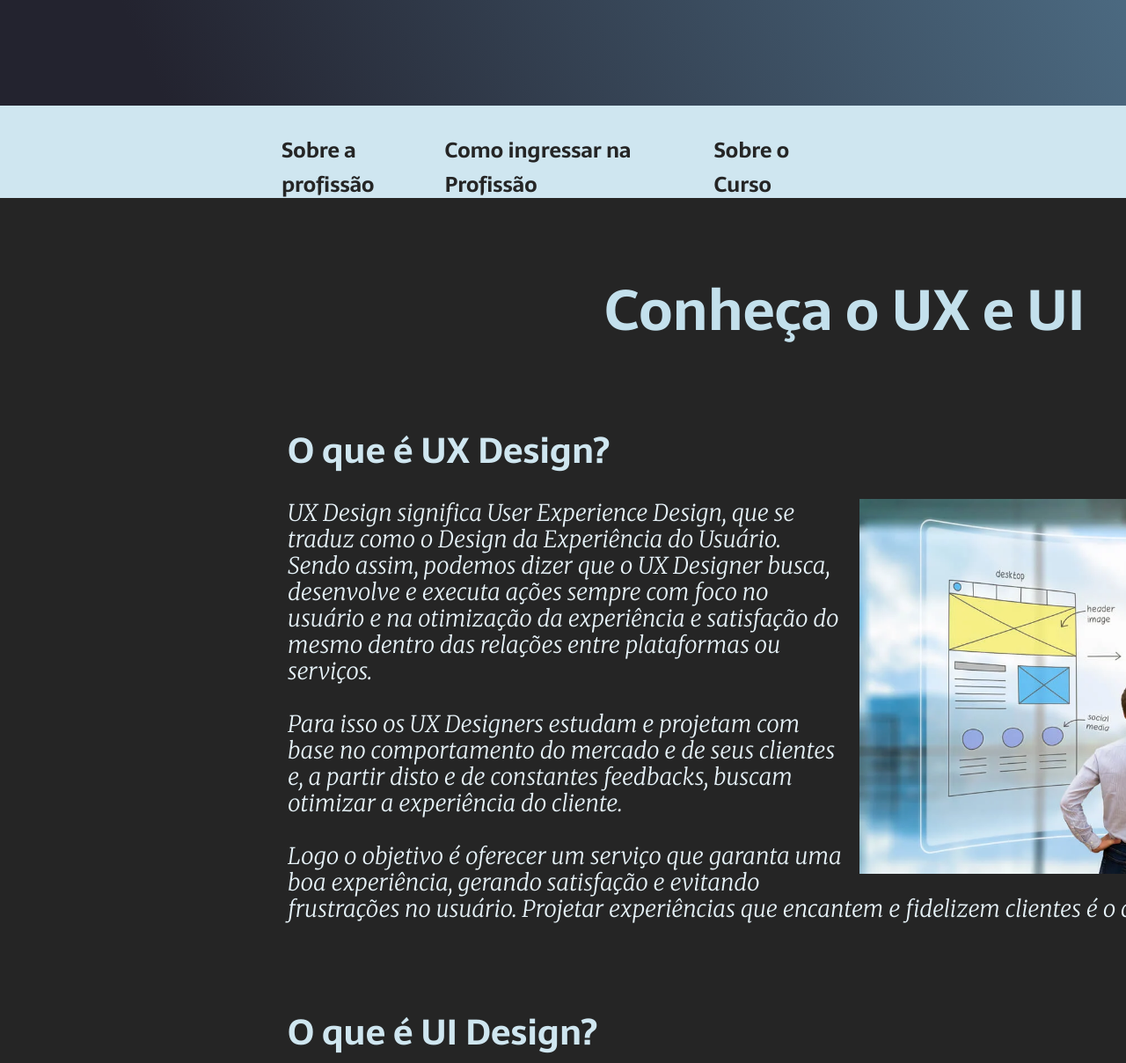
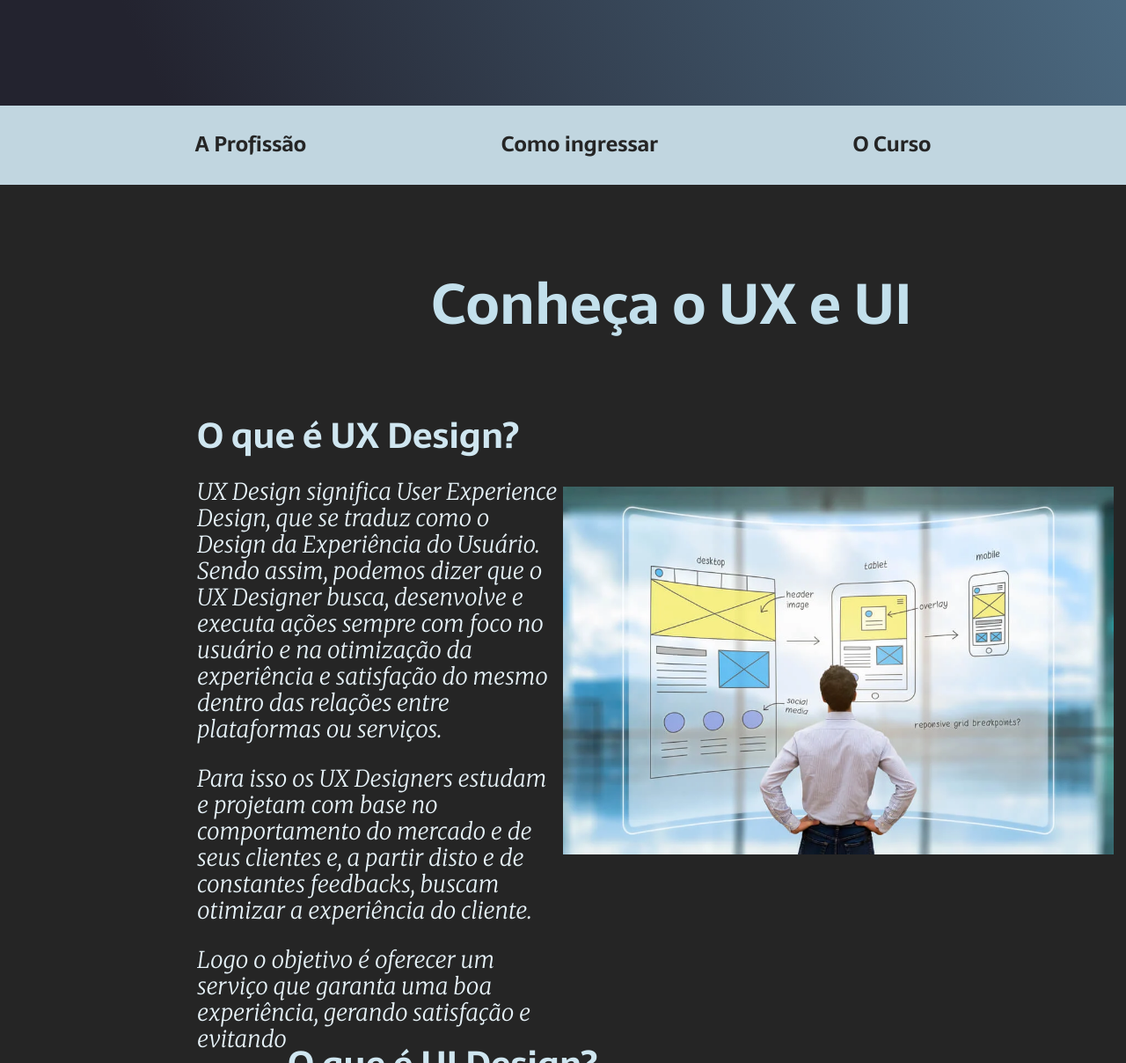
Before and after one commit to IgorLGomes/LandingPage, a plain HTML site: page index.html in a window 1280 px wide. Shown: the part 860-2068 px from the top of the page at 88% size. Drawn offline with Linux system fonts and the light colour scheme.

Commit message:
Add files via upload

```diff
--- a/index.html
+++ b/index.html
@@ -16,29 +16,33 @@
     </header>
 
     <nav>
-      <ul>
-        <a href="#discover" class="nav-profession">Sobre a profissão</a>
-        <a href="#labor"class="nav-join">Como ingressar na Profissão</a>
-        <a href="#career" class="nav-course">Sobre o Curso</a>
-      </ul>
+        <a href="#discover" class="nav-profession">A Profissão</a>
+        <a href="#labor"class="nav-join">Como ingressar</a>
+        <a href="#career" class="nav-course">O Curso</a>
     </nav>
 
       <content>
         <div id="discover">
+          <section id="sec1">
             <h1 class="discover">Conheça o UX e UI</h1>
             <h2 id="subtitle" class="subtitle1">O que é UX Design?</h2>
             <img src="img/lookingtowall.png" class="ux-wall">
-          <p class="p1">
+              <div id="txt1">
+                <p>
                   UX Design significa User Experience Design, que se traduz como o Design da Experiência do Usuário.<br>
                   Sendo assim, podemos dizer que o UX Designer busca, desenvolve e executa ações sempre com foco no usuário e na otimização da experiência e satisfação do mesmo dentro das relações entre plataformas ou serviços.
-          <br><br>
+                </p>
+                <p>
                   Para isso os UX Designers estudam e projetam com base no comportamento do mercado e de seus clientes e, a partir disto e de constantes feedbacks, buscam otimizar a experiência do cliente.
-          <br><br>
+                </p>
+                <p>
                   Logo o objetivo é oferecer um serviço que garanta uma boa experiência, gerando satisfação e evitando
                 </p>
-          <p class="p1-2">
+                <p>
                   frustrações no usuário. Projetar experiências que encantem e fidelizem clientes é o cenário mais do que ideal.
                 </p>
+              </div>
+          </section>
           <h2 id="subtitle" class="subtitle2">O que é UI Design?</h2>
           <p class="p2">
             Já a sigla UI significa User Interface, podendo ser traduzida como a Interface do Usuário.
--- a/styles.css/style.css
+++ b/styles.css/style.css
@@ -34,6 +34,7 @@ body{
 }
 
 header{
+  position: relative;
   width: 100%;
   height: 980px;
   background: linear-gradient(65.99deg, #23232F 11.05%, #52758E 88.83%);
@@ -55,34 +56,47 @@ header{
 .title:hover{
   transform: scale(1.03)
 }
+h2{
+  position: absolute;
+  width: 723px;
+  height: 188px;
+  left: 316px;
+  top: 460px;
+  font-family: 'Sarala';
+  font-style: normal;
+  font-weight: 400;
+  font-size: 24px;
+  line-height: 39px;
+  color: #E6F2F8;
+}
 
 
 /* Navigation */
 nav{
-  background: #CFE6F0;
+  text-align: center;
   position: sticky;
-  height: 105px;
+  height: 90px;
   width: 100%;
   top: 0;
+  justify-content: space-evenly;
+  background: #cfe6f0ec;
+  display: flex;
   overflow: hidden;
   z-index: 2;
-}
-nav ul {
-  display: flex;
-  justify-content: space-between;
-  padding: 15px 320px;
 }
 nav li{
   list-style: none;
 }
 nav a{
+  position: relative;
+  top: 27%;
+  font-weight: 700;
   font-family: 'Sarala';
+  text-decoration: none;
   font-style: normal;
-  font-weight: 700;
   font-size: 24px;
   line-height: 39px;
   color: #252525;
-  text-decoration: none;
   display: inline-block;
   transition: 1.5s;
 }
@@ -105,17 +119,19 @@ nav a:hover{
 }
 
 
+
 /* Content */
 content {
-  position: absolute;
   width: 100%;
   height: 6300px;
   left: 0px;
   top: 1087px;
+  align-content: center;
 }
 
+/* Discover */
 #discover{
-  position: absolute;
+  position: relative;
   width: 100%;
   height: 2100px;
   left: 0px;
@@ -123,11 +139,26 @@ content {
   background-color: #252525;
 }
 
+/* Section1 */
+#subtitle{
+  font-family: 'Sarala';
+  font-style: normal;
+  font-weight: 700;
+  font-size: 40px;
+  line-height: 65px;
+  color: #CFE6F0;
+}
+#sec1{
+  width: 65%;
+  height: 100%;
+  margin: auto;
+}
 .discover{
-  position: absolute;
+  position: relative;
   width: 547px;
   height: 104px;
-  left: 687px;
+  left: 32%;
+  right: inherit;
   top: 30px;
   font-family: 'Sarala';
   font-style: normal;
@@ -136,37 +167,26 @@ content {
   line-height: 104px;
   color: #C3E0EC;
 }
-
-h2{
-  position: absolute;
-  width: 723px;
-  height: 188px;
-  left: 316px;
-  top: 460px;
-  font-family: 'Sarala';
-  font-style: normal;
-  font-weight: 400;
-  font-size: 24px;
-  line-height: 39px;
-  color: #E6F2F8;
+.subtitle1{
+  position: relative;
+  width: 366px;
+  height: 65px;
+  left: 0;
+  top: 2%;
 }
 
-#subtitle{
-  font-family: 'Sarala';
-  font-style: normal;
-  font-weight: 700;
-  font-size: 40px;
-  line-height: 65px;
-  color: #CFE6F0;
+/* TextArea1 */
+#txt1{
+  position: absolute;
+  width: 32%;
+}
+.ux-wall{
+  position: absolute;
+  width: 626px;
+  left: 50%;
+  top: 290px;
 }
 
-.subtitle1{
-  position: absolute;
-  width: 366px;
-  height: 65px;
-  left: 327px;
-  top: 219px;
-}
 
 .subtitle2{
   position: absolute;
@@ -226,13 +246,7 @@ p{
 
 }
 
-.ux-wall{
-  position: absolute;
-  width: 638px;
-  height: 426px;
-  left: 977px;
-  top: 340px;
-}
+
 
 .p2{
   position: absolute;
@@ -267,11 +281,11 @@ p{
 }
 
 #labor{
-  position: absolute;
+  position: relative;
   width: 100%;
   height: 2460px;
   left: 0px;
-  top: 2100px;
+  top: 0px;
   background-color: #2A2A2A;
 }
 
@@ -323,11 +337,11 @@ p{
 }
 
 #career{
-  position: absolute;
+  position: relative;
   width: 100%;
   height: 1858px;
   left: 0px;
-  top: 4560px;
+  top: 0px;
   background-color: #252525;
 }
 
@@ -576,11 +590,11 @@ p{
 
 /* Footer */
 footer{
-  position: absolute;
+  position: relative;
   width: 100% ;
-  height: 525px;
+  height: 1080px;
   left: 0px;
-  top: 1900px;
+  top: 1440px;
   background: linear-gradient(180deg, rgba(173, 216, 234, 0.72) 0%, rgba(207, 230, 240, 0.83) 40.16%, rgba(250, 253, 255, 0.9) 90.97%);
 }
 
```
Lines whose indentation alone changed are shown as unchanged.
